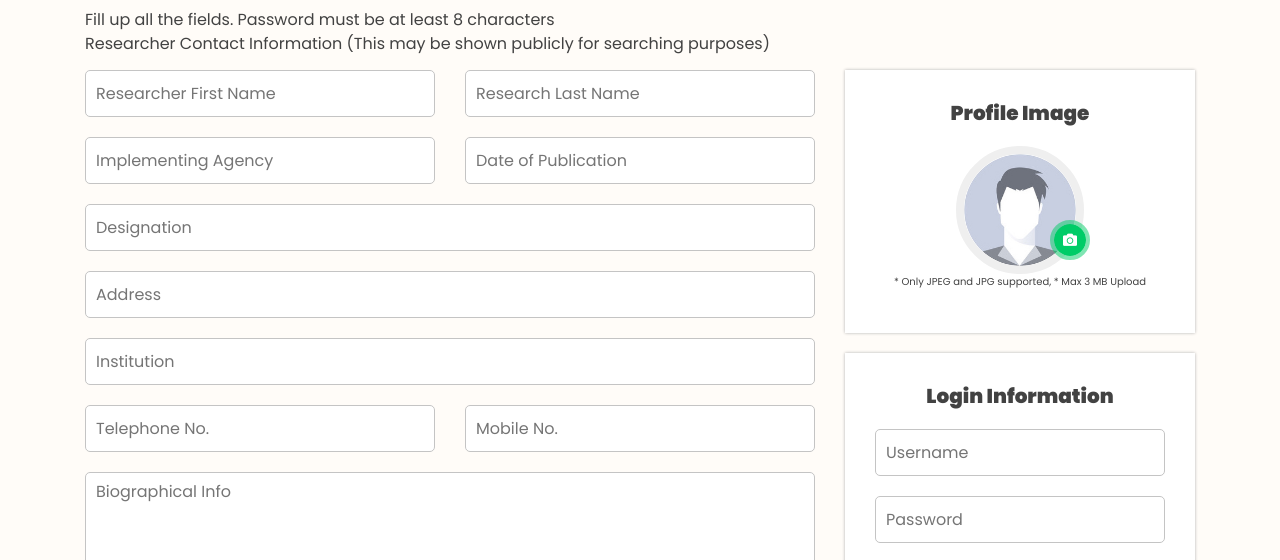
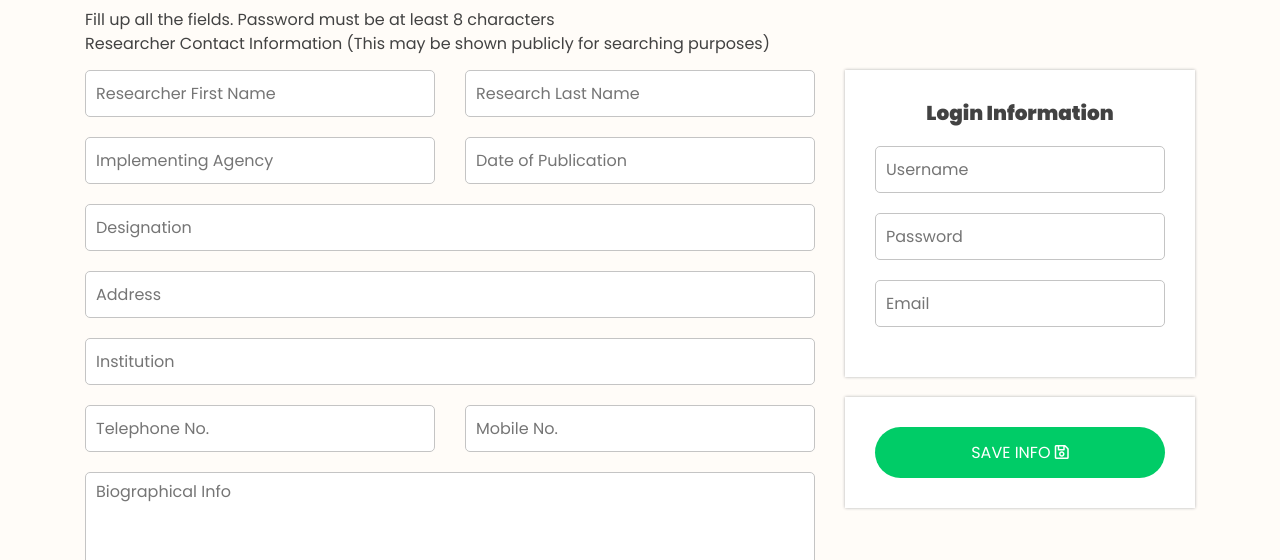
Before and after one commit to jhonny-dichoso/arkms-html, a plain HTML site: page create-account.html in a window 1280 px wide. Shown: the part 209-769 px from the top of the page. Drawn offline with Linux system fonts and the light colour scheme.

```diff
--- a/create-account.html
+++ b/create-account.html
@@ -80,7 +80,7 @@
               </div>
 
               <div class="col-lg-4 col-md-4 col-sm-12">
-                <div class="bg-highlight mb-2 text-center">
+                <!-- <div class="bg-highlight mb-2 text-center">
                   <div class="bg-white resources">
                     <h3 class="mb-2">Profile Image</h3>
 
@@ -93,7 +93,7 @@
                     <p style="font-size: 10px">* Only JPEG and JPG supported, * Max 3 MB Upload</p>
 
                   </div>
-                </div>
+                </div> -->
                 <div class="bg-highlight mb-2 text-center">
                   <div class="bg-white resources">
                     <h3 class="mb-2">Login Information</h3>
```
Also changed, not shown: createguestaccount.html (+2 -2 lines).
